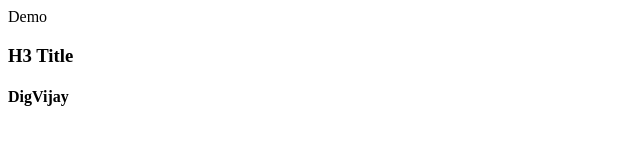
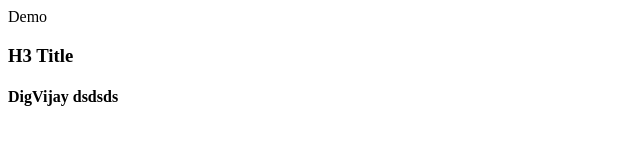
Before and after one commit to Dnyaneshwar-Bhil/Demo18Feb, a plain HTML site: page src/main/java/index.html in a window 1280 px wide. Shown: the full height of the page, 0-640 px from the left. Drawn offline with Linux system fonts and the light colour scheme.

Commit message:
Update index.html

```diff
--- a/src/main/java/index.html
+++ b/src/main/java/index.html
@@ -1,3 +1,3 @@
 <h>Demo</h>
 <h3>H3 Title</h3>
-<h4> DigVijay </h4>
+<h4> DigVijay dsdsds </h4>
```
